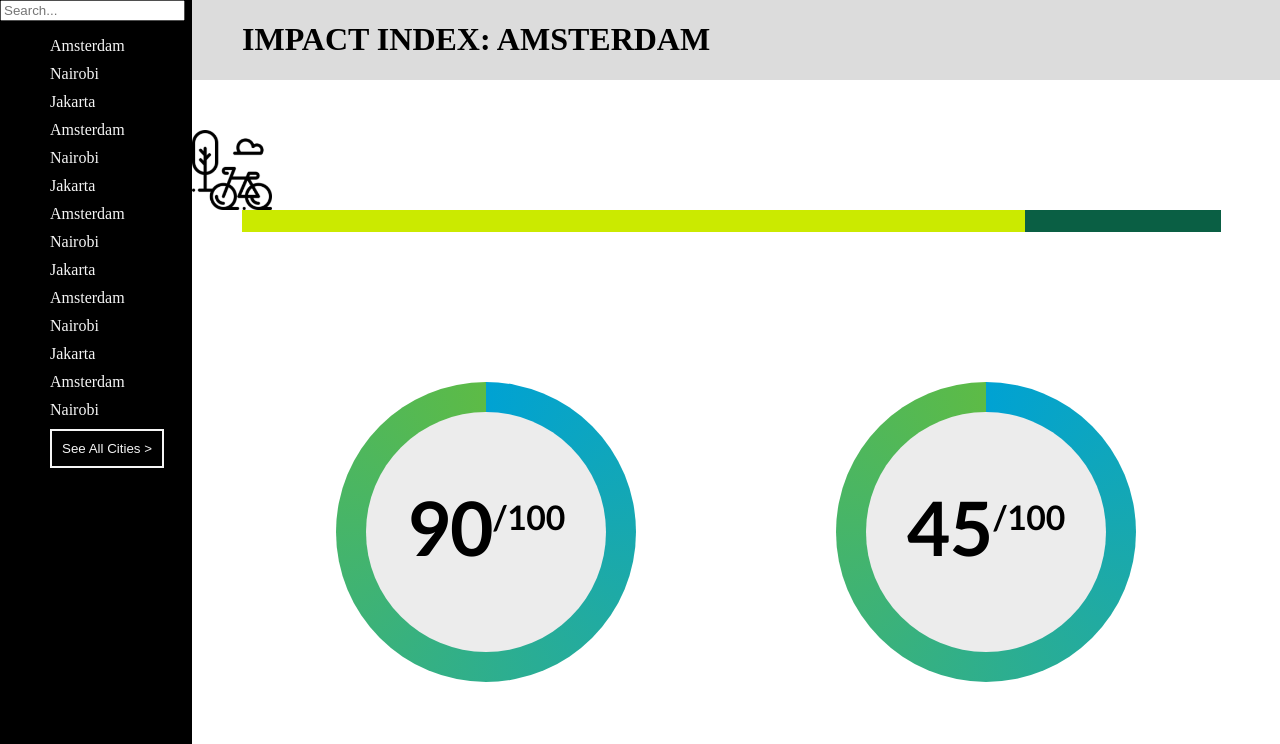
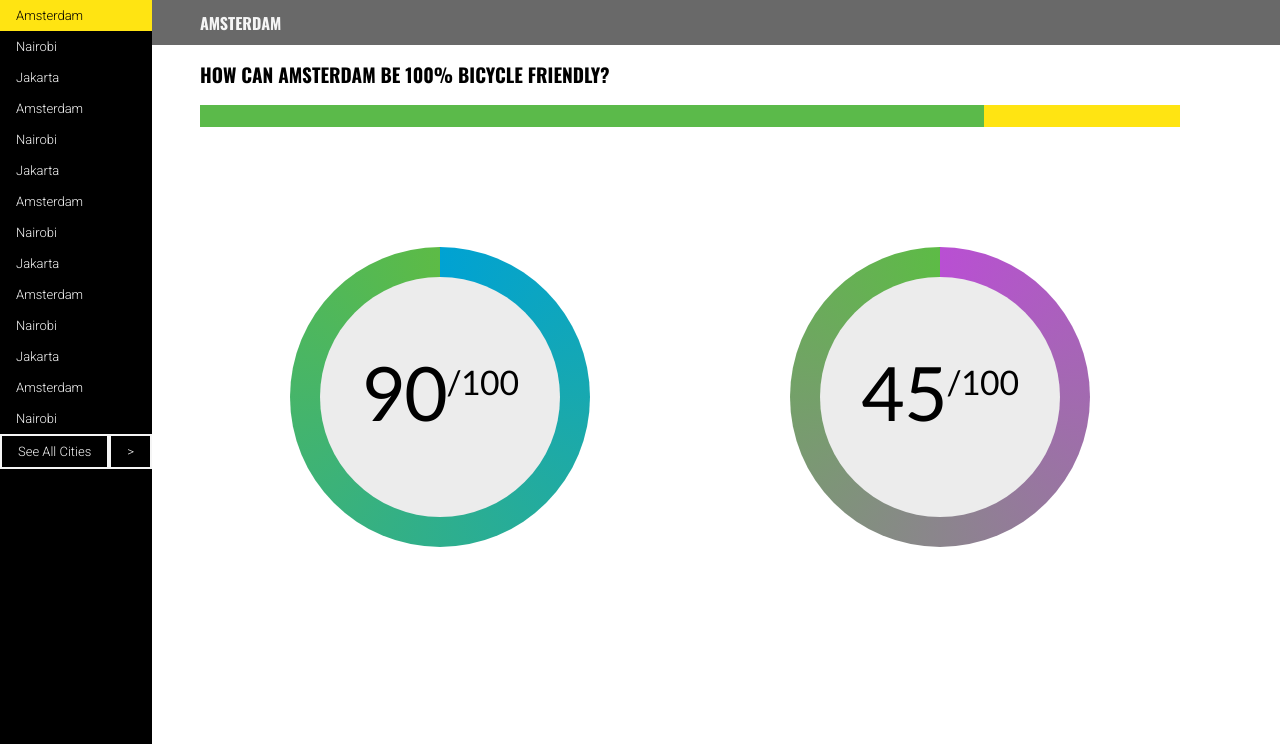
Before and after one commit to 447578/SSS_impact_index_tool, a plain HTML site: page Web/index.html in a window 1280 px wide. Shown: the top 744 px of the page. Drawn offline with nearby package versions, Linux system fonts and the light colour scheme; a script that the page names is missing.

Commit message:
update dec 12

```diff
--- a/Web/index.html
+++ b/Web/index.html
@@ -9,36 +9,35 @@
 </head>
 <body>
     <header>
-            <h1>IMPACT INDEX: AMSTERDAM</h1>
+        <h1> AMSTERDAM</h1>
     </header>
      <article>
-         <div class="icon">
-            <img src="images/bike.png" alt="bicycle icon">
-         </div>
+         <div class="title">
+             <h2>HOW CAN AMSTERDAM BE 100% BICYCLE FRIENDLY?</h2>
         <div id="progressBar">
             <div class="bar"></div>
-        </div>
+             </div> </div>
 
          <!-- pie charts -->
         <div class="set-size charts-container">
 
             <div class="pie-wrapper">
-            <div class="big-pie"></div>
+            <div class="big pie-1"></div>
             <span class="label">90<span class="smaller">/100</span></span>
             </div>
 
             <div class="pie-wrapper">
-            <div class="big-pie"></div>
+            <div class="big pie-2"></div>
             <span class="label">45<span class="smaller">/100</span></span>
             </div>
 
             <div class="pie-wrapper">
-            <div class="big-pie"></div>
+            <div class="big pie-3"></div>
             <span class="label">75<span class="smaller">/100</span></span>
             </div>
 
             <div class="pie-wrapper">
-            <div class="big-pie"></div>
+            <div class="big pie-4"></div>
             <span class="label">95<span class="smaller">/100</span></span>
             </div>
 
@@ -50,10 +49,8 @@
 
     </article>
     <sidebar>
-        <div class="search">
-            <input type="text" placeholder="Search...">
-        </div>
         <div class="menu">
+
             <ul>
                 <li>
                     <a href="#">
@@ -125,10 +122,10 @@
                       <span>Nairobi</span>
                     </a>
                 </li>
-                <li>
-                    <a href="#">
-                      <span><button type="button" class="see-more">See All Cities ></button></span>
-                    </a>
+                <li class="see-more">
+                      <span><button type="button" disabled>See All Cities</button></span>
+                      <span><button type="button" class="click">></button></span>
+
                 </li>
 
             </ul>
--- a/Web/style/style.css
+++ b/Web/style/style.css
@@ -1,5 +1,4 @@
-@import url(https://fonts.googleapis.com/css?family=Lato:700);
-
+@import url('https://fonts.googleapis.com/css?family=Lato:400,700|Oswald:700|Roboto:300&display=swap');
 *,
 *:before,
 *:after {
@@ -8,90 +7,97 @@
 body
 {
 	margin: 0;
+    padding: 0;
 	width: 100vw;
 	height: 100vh;
 
 }
 article {
+    width: 100vw;
+    float:right;
 
-    width: 85vw;
-    float:right;
-    position: relative;
+    padding-left:200px;
+    padding-right: 100px;
 }
 header
 {
-    background-color: gainsboro;
-    width: 85vw;
+    background-color: dimgrey;
+    width: 100vw;
+    padding-left: 200px;
     float:right;
     display: flex;
+    color: whitesmoke;
+    font-family: 'Oswald';
+    font-size: 0.5em;
+    position: fixed;
+}
 
-}
-header h1 {
-    margin-left: 50px;
-}
 sidebar
 {
     background-color: black;
-    display: block;
     float: left;
-    width: 15vw;
     height:100vh;
     color: whitesmoke;
     position: fixed;
+    font-family: 'Roboto', sans-serif;
+    font-size: 13px;
 
 }
-
+ul {
+    margin:0;
+    padding: 0;
+}
 sidebar li{
     list-style-type: none;
     color: whitesmoke;
-    margin: 10px;
-
 }
 
 sidebar li a{
     color: whitesmoke;
     text-decoration: none;
+    display: block;
+    padding: 8px 16px;
+    padding-right: 50px;
+}
+
+sidebar li a:hover, a:active {
+    background-color: #ffe412;
+    color: black;
 }
 
 .see-more {
-    border: 2px solid whitesmoke;
+
     background-color: black;
     color: whitesmoke;
-    padding: 10px;
     display: flex;
 
 }
-.search {
-    width:15vh;
-
-}
-.icon {
-    position: relative;
-    display: flex;
-
-    padding-top: 50px;
-
-}
-.icon img {
-    width: auto;
-    height: 5em;
+button {
+    background-color: black;
+    color: whitesmoke;
+    border: 2px solid whitesmoke;
+    padding: 8px 16px;
+    font-family: 'roboto', sans-serif;
+    font-size:13px;
 }
 
 
 /* Clear floats after image containers */
-.icon::after {
-  content: "";
-  clear: both;
+.title {
+    width: 100wv;
+    font-family: 'Oswald';
+    font-size: 0.8em;
+    margin: 60px 0px 20px 0px
+
 
 
 }
+#progressBar {
+  width: 100%;
 
-#progressBar {
-  width: 90%;
-  margin: 0px 50px 50px 50px;
  /* margin: 10px auto; */
   height: 22px;
-  background-color: #0A5F44;
+  background-color: #ffe412;
 
 
 
@@ -103,7 +109,7 @@ sidebar li a{
   /*padding: 0 10px; */
   line-height: 22px;
   width: 80%;
-  background-color: #CBEA00;
+  background-color: #5bba4a;
   box-sizing: border-box;
 }
 
@@ -141,16 +147,32 @@ sidebar li a{
 
 }
 
- .big-pie {
+ .big {
   height: 100%;
   width: 100%;
 
-background: conic-gradient(from 0deg, #00A2D3, #5DBB46);
 border-radius: 100%;
   left: 0;
   position: absolute;
   top: 0;
 }
+.pie-1
+    {
+background: conic-gradient(from 0deg, #00A2D3, #5DBB46);
+}
+.pie-2
+    {
+background: conic-gradient(from 0deg, #B94FD3, #5DBB46);
+}
+.pie-3
+    {
+background: conic-gradient(from 0deg, #FD4F00, #5DBB46);
+}
+.pie-4
+    {
+background: conic-gradient(from 0deg, #FFE412, #5DBB46);
+}
+
 .pie-wrapper .label {
   background: #ececec;
   border-radius: 50%;
```
Also changed, not shown: 1 other file.
